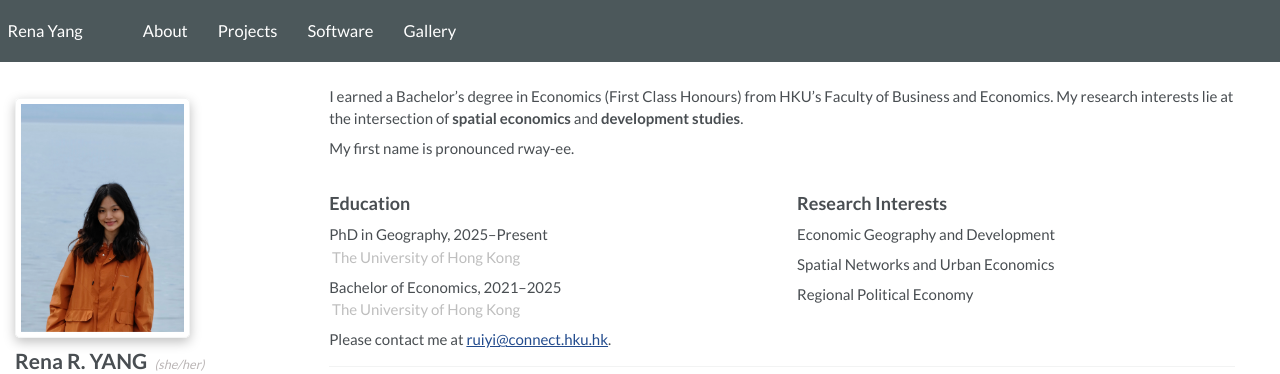
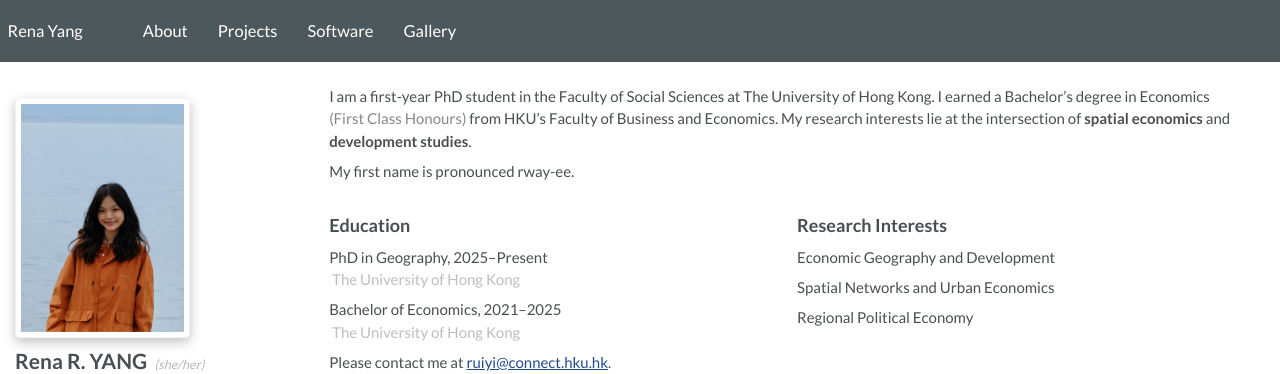
Before and after one commit to ruiyi-yang/ruiyi-yang.github.io, a Jekyll site: the page built from _pages/about.md, in a window 1280 px wide, cut to the strip 0-374 px from the top of the page. Built offline with Jekyll 4.4.1, drawn with Linux system fonts in a browser that asks for light colours.

Commit message:
Update about.md

```diff
--- a/_pages/about.md
+++ b/_pages/about.md
@@ -17,7 +17,7 @@
 
 <span class='anchor' id='about-me'></span>
 
-I earned a Bachelor’s degree in Economics (First Class Honours) from HKU’s Faculty of Business and Economics. My research interests lie at the intersection of **spatial economics** and **development studies**.
+I am a first-year PhD student in the Faculty of Social Sciences at The University of Hong Kong. I earned a Bachelor’s degree in Economics <span style="color:#888888;">(First Class Honours)</span> from HKU’s Faculty of Business and Economics. My research interests lie at the intersection of **spatial economics** and **development studies**.
 
 
 My first name is pronounced rway-ee.
```
